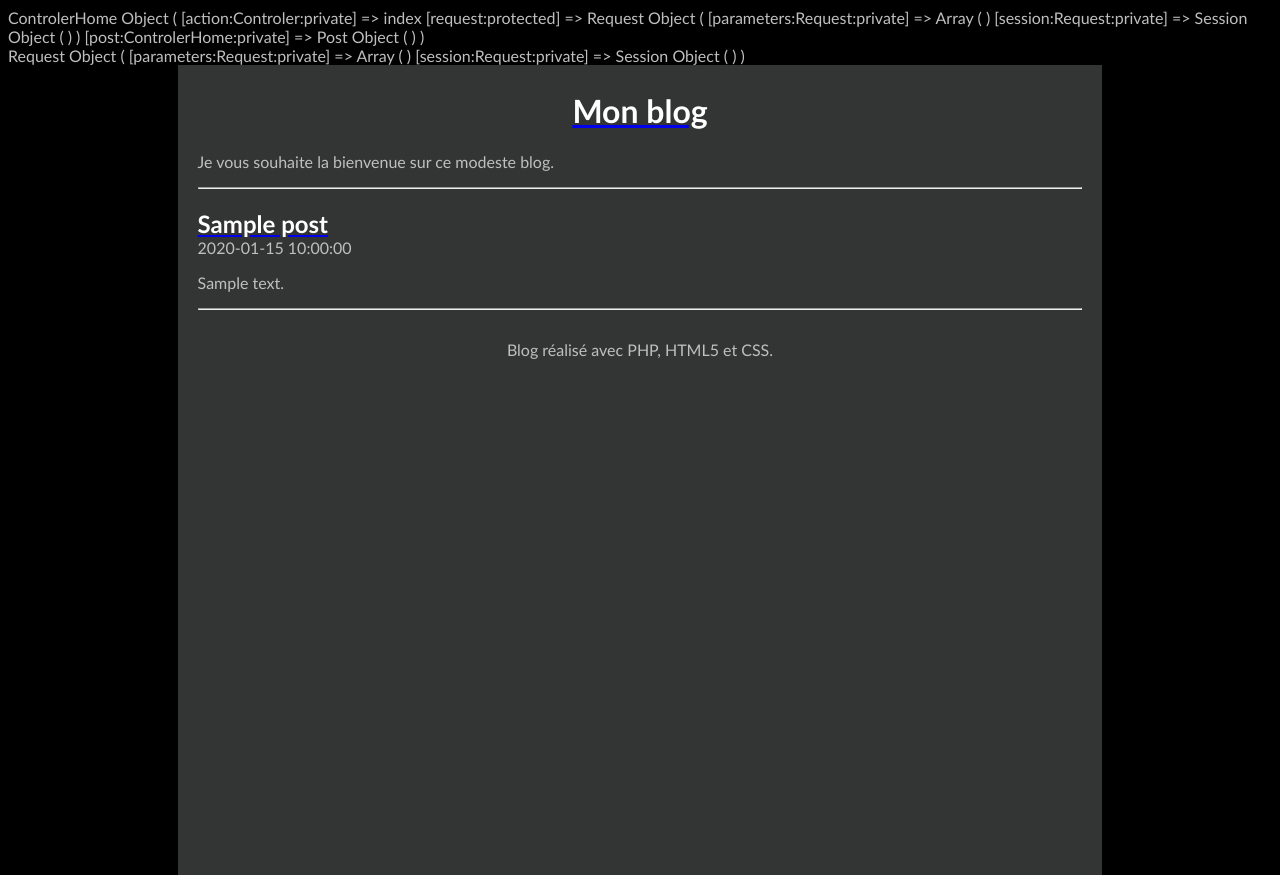
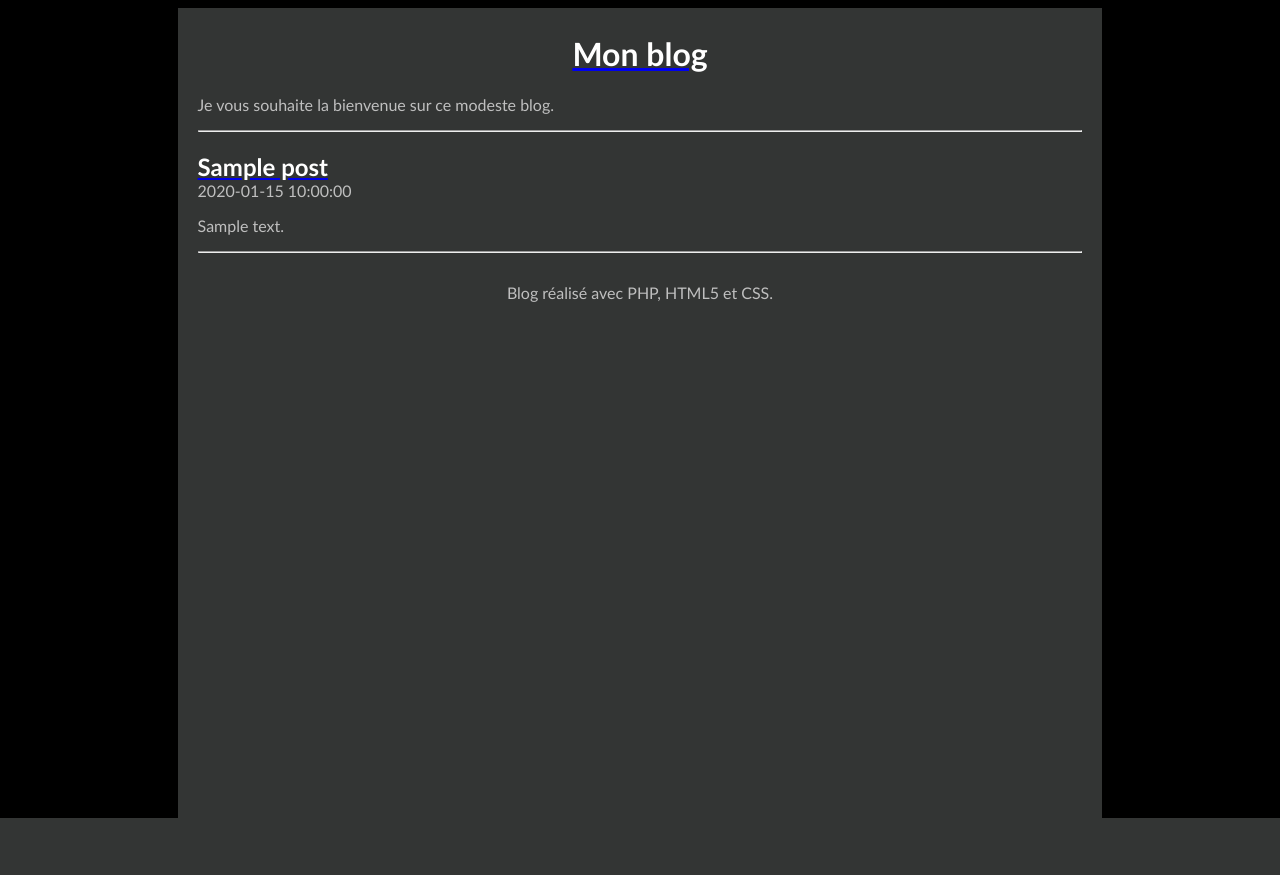
Before and after one commit to greyven/04---creation-framework, a PHP site: page / in a window 1280 px wide. After the commit the page ends 818 px from the top, so only its background shows below. Run offline with PHP 8.4, Linux system fonts and the light colour scheme; tables that the repository leaves empty or names only in its code hold one stand-in row (values such as "Sample post").

Commit message:
Correction bug action

```diff
--- a/Framework/Controler.php
+++ b/Framework/Controler.php
@@ -35,19 +35,17 @@ abstract class Controler
 	public abstract function index();
 
 	// Génère la vue associée au controler courant
-	protected function generateView($viewDatas = array())
+	protected function generateView($viewDatas = array(), $view = null)
 	{
 		// Determiner le fichier vue à partir du nom du controler actuel
 		$controlerClass = get_class($this);
 		$controler = str_replace("Controler", "", $controlerClass);
 
-		// AFFICHAGE DU CONTENU DES OBJETS POUR DEBUG
-		print_r($this);
-		echo '<br/>';
-		print_r($this->request);
+
+		$action = (is_null($view)) ? $this->action : $view;
 
 		// Instanciation et génération de la vue
-		$view = new View($this->action, $controler);
+		$view = new View($action, $controler);
 		$view->generate($viewDatas);
 	}
 
```
